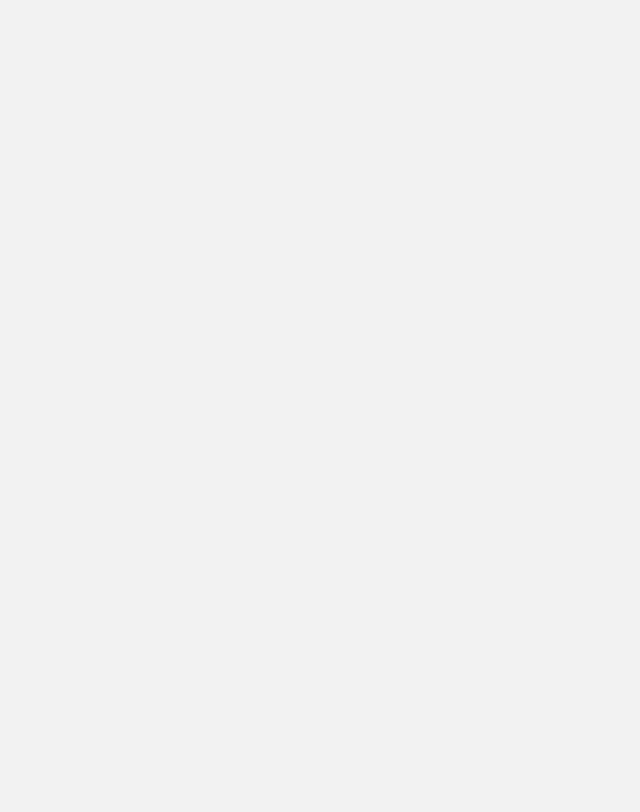
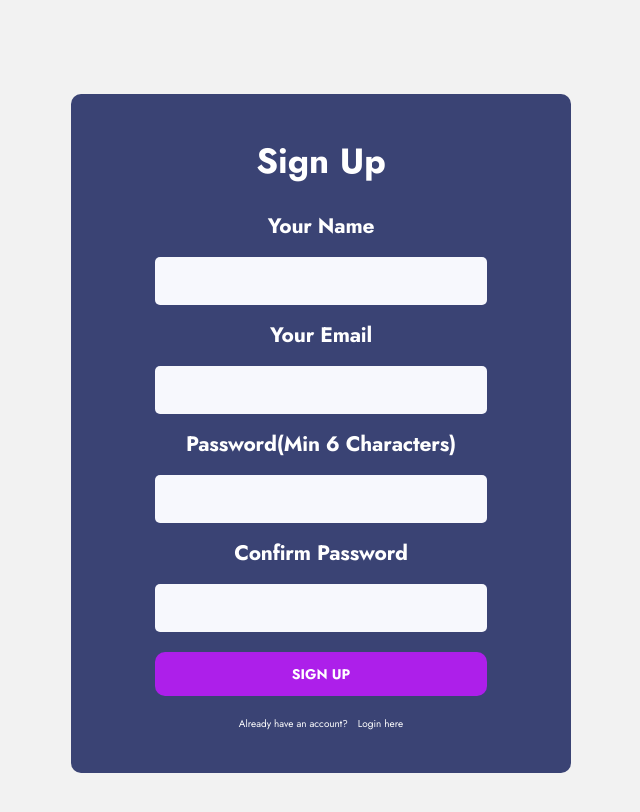
Before and after one commit to bakhtiyorjondadajonov/feedback-app, a React (Create React App) app: page /sign-up in a window 1280 px wide. Before the commit this address had no page. Shown: the top 812 px of the page, without its empty margins (304-944 px from the left). Built offline with nearby package versions, Linux system fonts and the light colour scheme.

Commit message:
Sign In and Login is Done

```diff
--- a/package.json
+++ b/package.json
@@ -13,6 +13,8 @@
     "react-scripts": "5.0.1",
     "styled-component": "^2.8.0",
     "styled-components": "^5.3.6",
+    "sweetalert2": "^11.7.0",
+    "sweetalert2-react-content": "^5.0.7",
     "web-vitals": "^2.1.4"
   },
   "scripts": {
--- a/src/App.js
+++ b/src/App.js
@@ -5,13 +5,15 @@ import CreateFeedBack from "./Routes/CreateFeedBack";
 import EditFeedback from "./Routes/EditFeedback";
 import Home from './Routes/Home';
 import SignIn from "./Routes/SignIn";
+import SignUp from "./Routes/SignUp";
 function App() {
   return <div className={classes.container}>
 <Routes>
+  <Route path='/sign-in' element={<SignIn/>}/>
   <Route path="/" element={<Home/>}/>
   <Route path="/new-feedback" element={<CreateFeedBack/>} />
   <Route path="/edit-feedback" element={<EditFeedback/>} />
-  <Route path='/sign-in' element={<SignIn/>}/>
+  <Route path="/sign-up" element={<SignUp/>}/>
 </Routes>
   </div>
 }
--- /dev/null
+++ b/src/Routes/AuthStyle.js
@@ -0,0 +1,53 @@
+import styled from "styled-components";
+import { Form } from "../components/forms/Form";
+
+const AuthForm=styled(Form)`
+width:500px;
+background-color:var(--color-primary--dark) ;
+color: white;
+display: flex;
+flex-direction: column;
+justify-content: center;
+align-items: center;
+gap: 2rem;
+h1{
+    color: #fff;
+    font-size: 3.5rem;
+    margin-bottom: 1rem;
+    text-align: center
+}
+div{
+    display: flex;
+    width: 80%;
+    margin: 0 auto;
+    flex-direction: column;
+    justify-content: center;
+    align-items: center;
+}
+h2{
+    color: #fff !important;
+    display: block;
+
+    font-weight: 700 !important;
+    margin-bottom: 0.5rem !important;
+}
+button{
+   width:80%;
+   text-align: center;
+   text-transform: uppercase;
+}
+
+p{
+    display: flex;
+
+    gap: 1rem;
+    align-items: center;
+}
+a{
+    color: white;
+    &:hover{
+        color: var(--blue);
+    }
+}
+`
+export default AuthForm
--- a/src/Routes/SignIn.js
+++ b/src/Routes/SignIn.js
@@ -1,20 +1,90 @@
-import React from 'react'
+import React, { useState } from 'react'
+import { Link } from 'react-router-dom'
 import { ButtonMain } from '../components/Buttons'
-import { createUserDocumentFromAuth, signInWithGooglePopup } from '../utils/firebase/firebase'
+import FormInput from '../components/forms/FormInput'
+import FormLabel from '../components/forms/FormLabel'
+import { createUserDocumentFromAuth, MySwal, signInAuthUserWithEmailAndPassword, signInWithGooglePopup } from '../utils/firebase/firebase'
+import Auth from './AuthStyle'
 
 function SignIn() {
+  const initialFormData={
+
+    email:"",
+    password:"",
+
+}
+const [formData,setFormData]=useState(initialFormData);
+const {email,password}=formData
+const changeHandler=(e)=>{
+    const {name,value}=e.target
+    setFormData((prev)=>{
+        return {...prev,[name]:value}
+    })
+
+}
+const formSubmitHandler=async(e)=>{
+e.preventDefault()
+
+try {
+  await signInAuthUserWithEmailAndPassword(email,password)
+} catch (error) {
+  MySwal.fire({
+    icon: 'error',
+    title: 'Oops...',
+    text: error.message,
+  })
+  console.log(error)
+}
+// try {
+// const {user}=await createAuthUserWithEmailAndPassword(formData.email,formData.password)
+// createUserDocumentFromAuth(user,{name})
+// } catch (error) {
+// MySwal.fire({
+//     icon: 'error',
+//     title: 'Oops...',
+//     text: error.message,
+//   })
+// }
+
+setFormData(initialFormData)
+
+}
     const logGoogleUser=async ()=>{
         const {user}=await signInWithGooglePopup()
-
         createUserDocumentFromAuth(user)
           }
   return (
-    <div style={{width:"700px"}}>
-      <h1>
-        Sign In Page
-      </h1>
-      <ButtonMain onClick={logGoogleUser} transparent>Sign In</ButtonMain>
-    </div>
+    <Auth onSubmit={formSubmitHandler}>
+      <h1>Sign In</h1>
+      <div>
+        <FormLabel htmlFor='email'>
+            <h2>
+                Your Email
+            </h2>
+        </FormLabel>
+        <FormInput value={email} onChange={changeHandler} name="email" required id="email" type="email" />
+      </div>
+      <div>
+        <FormLabel htmlFor='password'>
+            <h2>
+            Password(min 6 characters)
+            </h2>
+        </FormLabel>
+        <FormInput value={password} onChange={changeHandler} name="password" required id="password" type="password"/>
+      </div>
+        <ButtonMain purple className='signIn' type='submit'>Sign In</ButtonMain>
+        <ButtonMain onClick={logGoogleUser} blue className='signIn' type='button'>Sign In with Google</ButtonMain>
+      <p>
+        <span>Don't have an account yet?</span>
+        <Link to="/sign-up">Create an account</Link>
+      </p>
+    </Auth>
+    // <div style={{width:"700px"}}>
+    //   <h1>
+    //     Sign In Page
+    //   </h1>
+    //   <ButtonMain onClick={logGoogleUser} transparent>Sign In</ButtonMain>
+    // </div>
   )
 }
 
--- /dev/null
+++ b/src/Routes/SignUp.js
@@ -0,0 +1,87 @@
+import React, { useState } from 'react'
+import { Link } from 'react-router-dom'
+import { ButtonMain } from '../components/Buttons'
+import FormInput from '../components/forms/FormInput'
+import FormLabel from '../components/forms/FormLabel'
+import { createAuthUserWithEmailAndPassword, createUserDocumentFromAuth, MySwal } from '../utils/firebase/firebase'
+import AuthForm from './AuthStyle'
+
+function SignUp() {
+    const initialFormData={
+        name:"",
+        email:"",
+        password:"",
+        confirmPassword:""
+    }
+    const [formData,setFormData]=useState(initialFormData);
+    const {name,email,password,confirmPassword}=formData
+    const changeHandler=(e)=>{
+        const {name,value}=e.target
+        setFormData((prev)=>{
+            return {...prev,[name]:value}
+        })
+        console.log(formData)
+    }
+    const formSubmitHandler=async(e)=>{
+e.preventDefault()
+if(password!==confirmPassword) return alert("password and passwordConfirm are not the same")
+
+try {
+    const {user}=await createAuthUserWithEmailAndPassword(formData.email,formData.password)
+createUserDocumentFromAuth(user,{name})
+} catch (error) {
+    MySwal.fire({
+        icon: 'error',
+        title: 'Oops...',
+        text: error.message,
+      })
+}
+
+setFormData(initialFormData)
+
+}
+  return (
+    <AuthForm onSubmi t={formSubmitHandler}>
+      <h1>Sign Up</h1>
+      <div>
+        <FormLabel htmlFor='name'>
+            <h2>
+                Your Name
+            </h2>
+        </FormLabel>
+        <FormInput value={name} onChange={changeHandler}  name="name" required id="name" type="text" />
+      </div>
+      <div>
+        <FormLabel htmlFor='email'>
+            <h2>
+                Your Email
+            </h2>
+        </FormLabel>
+        <FormInput value={email} onChange={changeHandler} name="email" required id="email" type="email" />
+      </div>
+      <div>
+        <FormLabel htmlFor='password'>
+            <h2>
+            Password(min 6 characters)
+            </h2>
+        </FormLabel>
+        <FormInput value={password} onChange={changeHandler} name="password" required id="password" type="password"/>
+      </div>
+      <div>
+        <FormLabel htmlFor='confirmPassword'>
+            <h2>
+            Confirm Password
+            </h2>
+        </FormLabel>
+        <FormInput value={confirmPassword} onChange={changeHandler} name="confirmPassword" required id="confirmPassword" type="password"/>
+      </div>
+      <ButtonMain purple type='submit'>Sign Up</ButtonMain>
+      <p>
+        <span>Already have an account?</span>
+        <Link to="/sign-in">Login here</Link>
+      </p>
+    </AuthForm>
+  )
+}
+
+export default SignUp
--- a/src/components/forms/FormInput.js
+++ b/src/components/forms/FormInput.js
@@ -17,7 +17,7 @@ border-radius:5px;
 `
 function FormInput(props) {
   return (
-  <Input type={props.type?props.type:"text"}/>
+  <Input {...props} type={props.type?props.type:"text"}/>
   )
 }
 
--- a/src/utils/firebase/firebase.js
+++ b/src/utils/firebase/firebase.js
@@ -1,7 +1,11 @@
 // Import the functions you need from the SDKs you need
+import Swal from 'sweetalert2'
+import withReactContent from 'sweetalert2-react-content'
 import { initializeApp } from "firebase/app";
-import {GoogleAuthProvider,getAuth,signInWithPopup} from "firebase/auth"
+import {GoogleAuthProvider,getAuth,signInWithPopup,createUserWithEmailAndPassword,signInWithEmailAndPassword} from "firebase/auth"
 import {getFirestore,doc,getDoc,setDoc} from "firebase/firestore"
+// Alert pop up / sweet library
+export const MySwal = withReactContent(Swal)
 // Your web app's Firebase configuration
 const firebaseConfig = {
   apiKey: "AIzaSyCgXxbuWInIcynw3iZ_Th_uYVGdJyQjcKo",
@@ -27,7 +31,7 @@ export const signInWithGooglePopup=()=>signInWithPopup(auth,provider)
 const db = getFirestore()
 // we need to create a user with the information passed through
 //authentication process
-export const createUserDocumentFromAuth=async(userAuth)=>{
+export const createUserDocumentFromAuth=async(userAuth,additionalInfo)=>{
 
 const userDocRef= doc(db,"users",userAuth.uid)
 
@@ -37,11 +41,35 @@ if(!userSnapShot.exists()){
     await setDoc(userDocRef,{
         email:userAuth.email,
         name:userAuth.displayName,
-        createAt:Date.now()
+        createAt:Date.now(),
+        ...additionalInfo
     })
    } catch (error) {
     console.log(error)
    }
 }
+MySwal.fire(
+  "",
+  'You are logged in!',
+  "success"
+)
 return userDocRef
 }
+
+
+export const createAuthUserWithEmailAndPassword=async(email,password)=>{
+ return await createUserWithEmailAndPassword(auth,email,password)
+}
+export const signInAuthUserWithEmailAndPassword=async(email,password)=>{
+const response=await signInWithEmailAndPassword(auth,email,password)
+if(response.operationType==="signIn"){
+  console.log(response)
+  await MySwal.fire(
+    "",
+    'You are logged in!',
+    "success"
+  )
+  // window.location="/"
+}
+return response
+}
```
Also changed, not shown: 1 other file (tests, documents, lock files or other folders).
